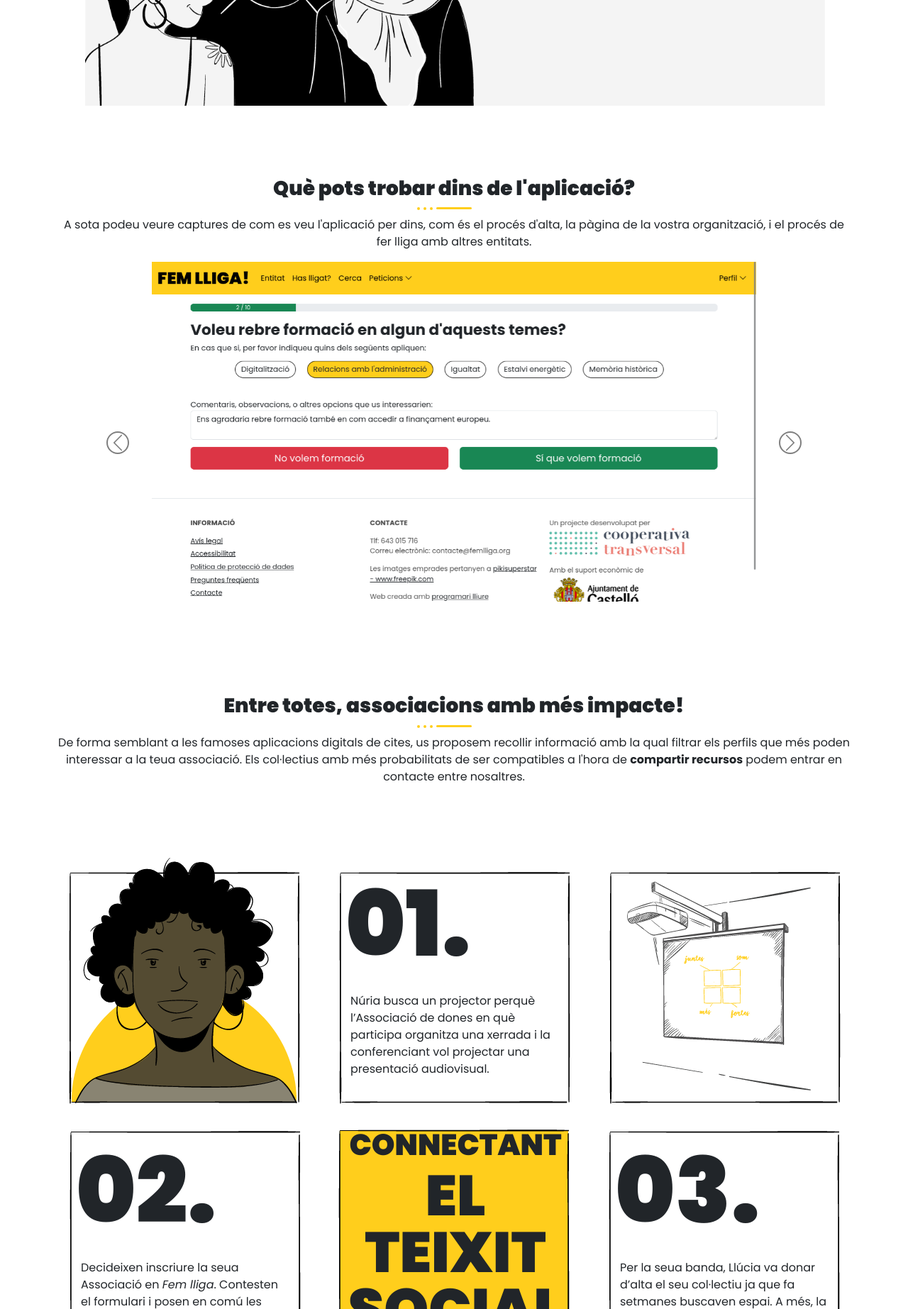
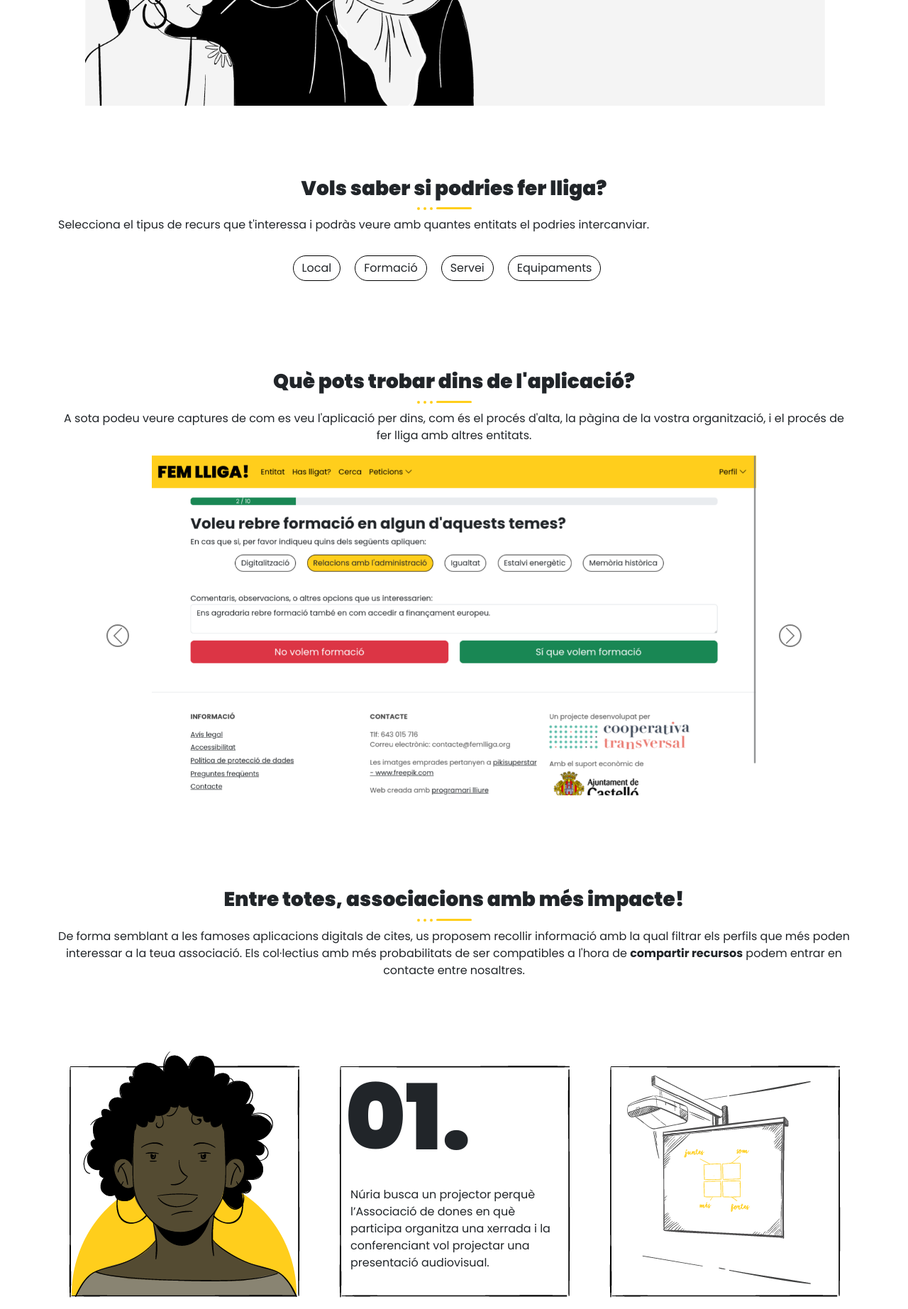
Before and after one commit to transversalcoop/femlliga, a Django app: page / in a window 1280 px wide. Shown: the part 640-2485 px from the top of the page at 71% size. Run offline with Django 4.2, Linux system fonts and the light colour scheme; parts of the project's set-up code (start-up, migrations or seed data) failed here and were passed over; some libraries are stand-ins or nearby versions.

Commit message:
Implemented check matches from landing page without a need for login or register.

```diff
--- a/femlliga/constants.py
+++ b/femlliga/constants.py
@@ -220,3 +220,10 @@ RESOURCE_ADD_IMAGE_LABEL = {
     "EQUIPMENT": "Afegeix imatge d'aquestes coses",
     "OTHER": "Afegeix imatge del que oferiu",
 }
+
+RESOURCE_OPTIONS_QUESTION_MAP = {
+    "PLACE": "Quan necessitarieu fer servir el local?",
+    "SERVICE": "Quins serveis concrets necessiteu?",
+    "TRAINING": "De quins temes us interessa formar-vos?",
+    "EQUIPMENT": "Quina d'aquestes coses necessiteu?",
+}
--- a/femlliga/static/style.css
+++ b/femlliga/static/style.css
@@ -464,3 +464,7 @@ nav .nav-link.active {
 .triple-column {
     columns: 3;
 }
+
+.landing-container {
+    margin: 100px auto;
+}
--- a/femlliga/templates/femlliga/index.html
+++ b/femlliga/templates/femlliga/index.html
@@ -57,7 +57,77 @@
   </div>
 </div>
 
-<div class="container" style="margin: 100px auto;">
+<div class="container landing-container">
+  <h2 class="fw-black text-center">Vols saber si podries fer lliga?</h2>
+  <div class="divider-1"></div>
+  <p>
+    Selecciona el tipus de recurs que t'interessa i podràs veure amb quantes entitats el podries intercanviar.
+  </p>
+  <div id="vueapp">
+    <div class="multi-select">
+      <span
+        v-for="(resourceName, resource) in resourceNamesMap"
+        :key="resource"
+      >
+        <button
+          v-if="resource !== 'OTHER'"
+          class="btn multi-select-choice"
+          :class="{selected: resourceSelected === resource}"
+          type="button"
+          role="switch"
+          @click="selectResource(resource);"
+        >
+          ${ resourceName }
+        </button>
+      </span>
+    </div>
+    <div v-if="resourceSelected !== ''">
+      <p>${ resourceOptionsQuestionMap[resourceSelected] }</p>
+      <div class="multi-select">
+        <button
+          v-for="[option, optionName] of resourceOptionsMap[resourceSelected]"
+          :key="resource"
+          class="btn multi-select-choice"
+          :class="{selected: optionSelected === option}"
+          type="button"
+          role="switch"
+          @click="selectOption(option);"
+        >
+          ${ optionName }
+        </button>
+      </div>
+    </div>
+    <div v-if="resourceSelected !== '' && optionSelected !== ''" class="text-center mb-3">
+      <button class="btn btn-custom" @click="checkMatches" :disabled="loading">
+        Comprova amb quantes entitats fas lliga
+        <div v-if="loading" class="spinner-border spinner-border-sm" role="status">
+          <span class="visually-hidden">Carregant...</span>
+        </div>
+      </button>
+    </div>
+    <div v-if="matches">
+      <p v-if="matches.offers === 0 && matches.needs === 0">
+        Actualment cap entitat ofereix ni necessita el mateix que vosaltres, però si us inscriviu altres entitats us podran trobar en el futur.
+      </p>
+      <p v-else-if="matches.offers === 0 && matches.needs !== 0">
+        Hi ha <strong>${ matches.needs }</strong> entitats que necessiten el mateix que vosaltres. Si us inscriviu podreu contactar amb elles i buscar una solució en comú.
+      </p>
+      <p v-else-if="matches.offers !== 0 && matches.needs === 0">
+        Hi ha <strong>${ matches.offers }</strong> entitats que ofereixen el que necessiteu. Si us inscriviu podreu contactar amb elles i sol·licitar la seua ajuda.
+      </p>
+      <p v-else>
+        Hi ha <strong>${ matches.offers }</strong> entitats que ofereixen el que necessiteu i <strong>${ matches.needs }</strong> entitats que necessiten el mateix que vosaltres. Si us inscriviu podreu contactar amb elles i col·laborar.
+      </p>
+      <div class="text-center">
+        <a type="button" class="btn btn-lg btn-custom btn-inscriu" href="{{ url("account_signup") }}">
+          Inscriu la teua entitat
+        </a>
+      </div>
+    </div>
+  </div>
+</div>
+
+<div class="container landing-container">
   <h2 class="fw-black text-center">Què pots trobar dins de l'aplicació?</h2>
   <div class="divider-1"></div>
   <p class="text-center">
@@ -90,7 +160,7 @@
   </div>
 </div>
 
-<div class="container" style="margin: 100px auto;">
+<div class="container landing-container">
     <h2 class="fw-black text-center">Entre totes, associacions amb més impacte!</h2>
     <div class="divider-1"></div>
     <p class="text-center">
@@ -257,7 +327,15 @@
 {% endblock %}
 
 {% block js %}
+{{ json_script(consts.RESOURCE_NAMES_MAP, "resource-names-data") }}
+{{ json_script(consts.RESOURCE_OPTIONS_MAP , "resource-options-data") }}
+{{ json_script(consts.RESOURCE_OPTIONS_QUESTION_MAP , "resource-options-question-data") }}
+{{ json_script(consts.RESOURCE_OPTIONS_DEF_MAP, "option-names-data") }}
 <script>
+var resourceNamesMap = JSON.parse(document.getElementById('resource-names-data').textContent);
+var resourceOptionsMap = JSON.parse(document.getElementById('resource-options-data').textContent);
+var resourceOptionsQuestionMap = JSON.parse(document.getElementById('resource-options-question-data').textContent);
+var optionNamesMap = JSON.parse(document.getElementById('option-names-data').textContent);
 var items = document.querySelectorAll('.carousel-triple .carousel-item');
 
 items.forEach((el) => {
@@ -271,6 +349,47 @@ items.forEach((el) => {
     el.appendChild(cloneChild.children[0]);
     next = next.nextElementSibling;
   }
-})
+});
+
+Vue.createApp({
+  delimiters: ["${", "}"],
+  data() {
+    return {
+      resourceSelected: "",
+      optionSelected: "",
+      loading: false,
+      matches: undefined,
+      resourceNamesMap: resourceNamesMap,
+      resourceOptionsMap: resourceOptionsMap,
+      resourceOptionsQuestionMap: resourceOptionsQuestionMap,
+      optionNamesMap: optionNamesMap,
+    };
+  },
+  methods: {
+    selectResource(resource) {
+      this.matches = undefined;
+      this.optionSelected = "";
+      this.resourceSelected = resource;
+    },
+    selectOption(option) {
+      this.matches = undefined;
+      this.optionSelected = option;
+    },
+    checkMatches() {
+      this.loading = true;
+      post(
+        "{{ url('check_matches') }}",
+        "{{ csrf_token }}",
+        { resource: this.resourceSelected, option: this.optionSelected },
+      ).then(response => {
+        this.matches = response;
+        this.loading = false;
+      }).catch(err => {
+        this.matches = undefined;
+        this.loading = false;
+      });
+    },
+  },
+}).mount("#vueapp");
 </script>
 {% endblock %}
--- a/femlliga/urls.py
+++ b/femlliga/urls.py
@@ -8,6 +8,7 @@ urlpatterns = [
     # no login required
     path('', views.index, name='index'),
     path('contact/', views.contact, name='contact'),
+    path('check-matches/', views.check_matches, name='check_matches'),
     path('page/<slug:name>/', views.page, name='page'),
 
     # login required
--- a/femlliga/views.py
+++ b/femlliga/views.py
@@ -79,6 +79,19 @@ def page(request, name):
         else:
             raise
     return render(request, "femlliga/page.html", { "page": page })
+
+def check_matches(request):
+    if request.method != "POST":
+        return JsonResponse({})
+
+    # required when request comes from Javascript's fetch(...) API
+    post = json.loads(request.body.decode("utf-8"))
+    resource = post.get("resource", "")
+    option = post.get("option", "")
+
+    needs = Need.objects.filter(resource=resource, has_resource=True, options__name__in=[option]).count()
+    offers = Offer.objects.filter(resource=resource, has_resource=True, options__name__in=[option]).count()
+    return JsonResponse({ "needs": needs, "offers": offers })
 
 @login_required
 def app(request):
```
